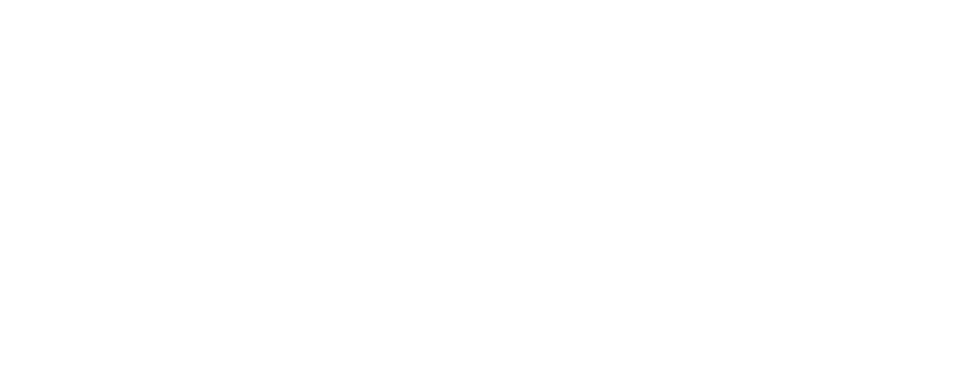
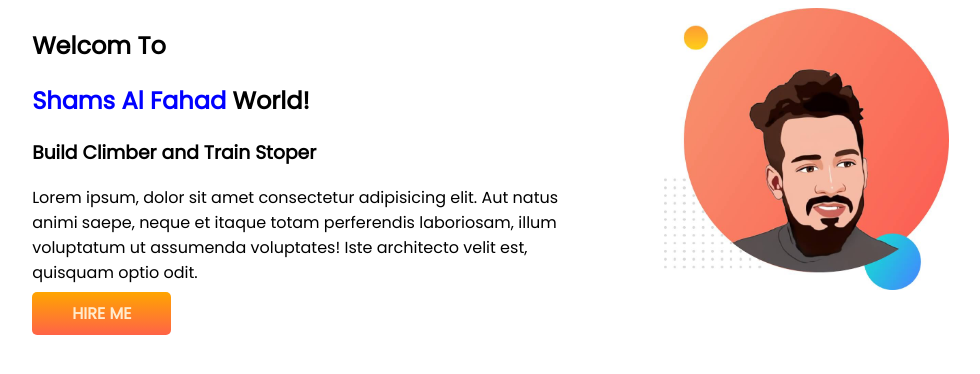
Before and after one commit to Shamsalfahad/developer-portfolio, a plain HTML site: page index.html in a window 1280 px wide. Shown: the whole page, without its empty margins (39-1019 px from the left). Drawn offline with Linux system fonts and the light colour scheme.

Commit message:
added color added

```diff
--- a/index.html
+++ b/index.html
@@ -5,10 +5,21 @@
     <meta http-equiv="X-UA-Compatible" content="IE=edge">
     <meta name="viewport" content="width=device-width, initial-scale=1.0">
     <title> Shams Portfolio</title>
+    <link rel="preconnect" href="https://fonts.googleapis.com">
+    <link rel="preconnect" href="https://fonts.gstatic.com" crossorigin>
+    <link href="https://fonts.googleapis.com/css2?family=Poppins&display=swap" rel="stylesheet">
     <link rel="stylesheet" href="style.css">
 </head>
 <body>
-
+    <section>
+        <div class="half-width">  <h1>Welcom To</h1>
+            <h1><span class="orange">Shams Al Fahad</span> World!</h1>
+             <h3>Build Climber and Train Stoper</h3>
+             <p>Lorem ipsum, dolor sit amet consectetur adipisicing elit. Aut natus animi saepe, neque et itaque totam perferendis laboriosam, illum voluptatum ut assumenda voluptates! Iste architecto velit est, quisquam optio odit.</p>
+            <a class="link-bttn" target="_blank" href="https://www.youtube.com/user/F12345678966"> HIRE ME</a>
+            </div>
+            <div class="half-width"><img src="images/1.jpg" alt=""></div>
+    </section>
 
 </body>
 </html>
--- a/style.css
+++ b/style.css
@@ -0,0 +1,28 @@
+body{
+    font-family: 'Poppins', sans-serif;
+}
+h1{
+    font: size 50px; ;
+}
+.orange{
+    color: blue;
+}
+section{
+    display: flex;
+}
+.half-width{
+    width: 50%;
+    padding-left: 5%;
+}
+.half-width img{
+    width: 50%;
+}
+.link-bttn{
+    text-decoration: none;
+    background-image:linear-gradient(orange, tomato) ;
+    color: blanchedalmond;
+    font-weight: 700;
+    padding: 10px 40px;
+    border-radius: 5px;
+
+}
```
Also changed, not shown: images/1.jpg (added), images/dream-bg.png (added), images/exp-bg.png (added), images/jhankar.png (added), images/jhankar2.png (added), images/my-bg.png (added), images/my-bg2.png (added), images/top-banner.png (added), 7 other files.
